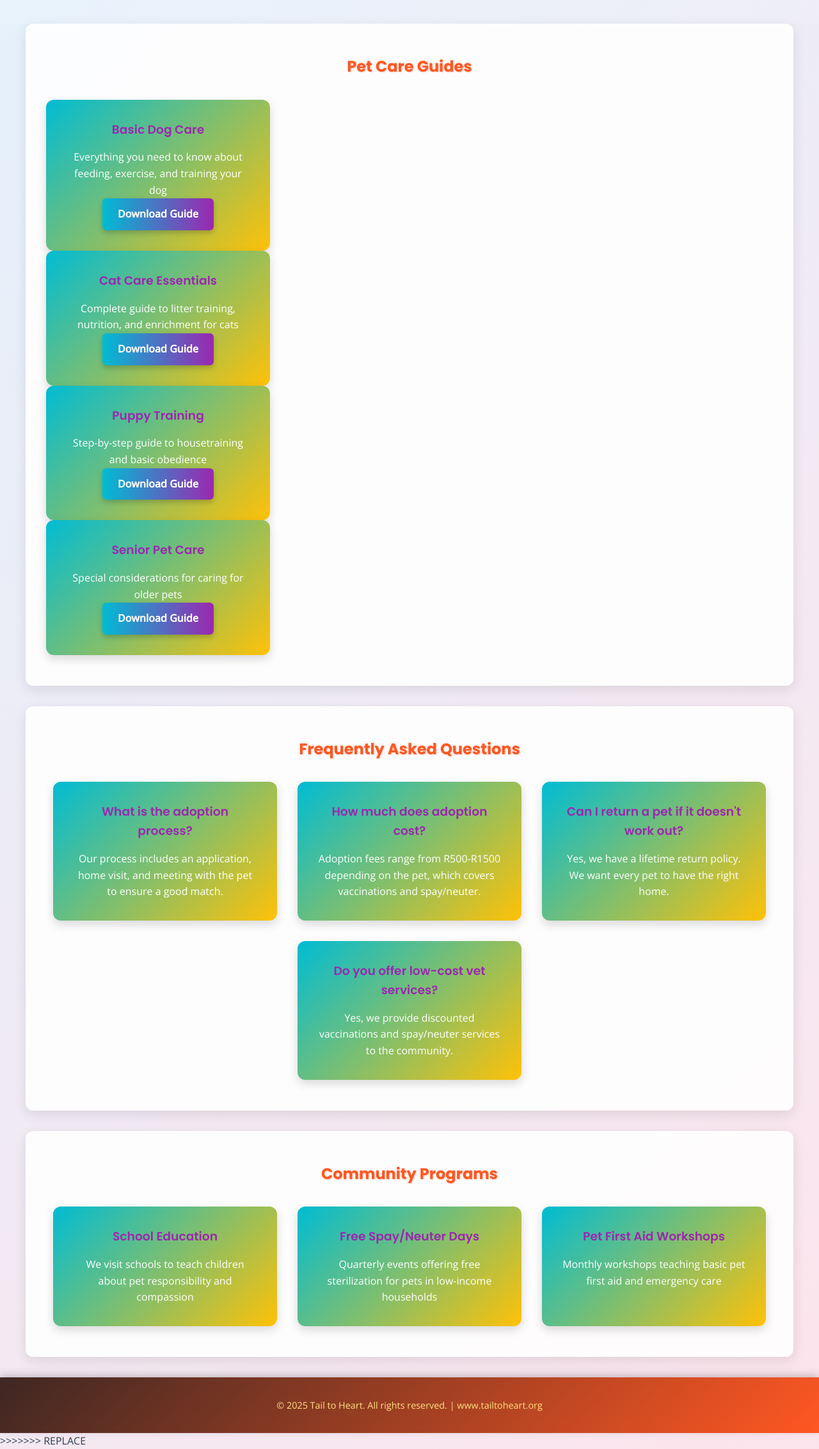
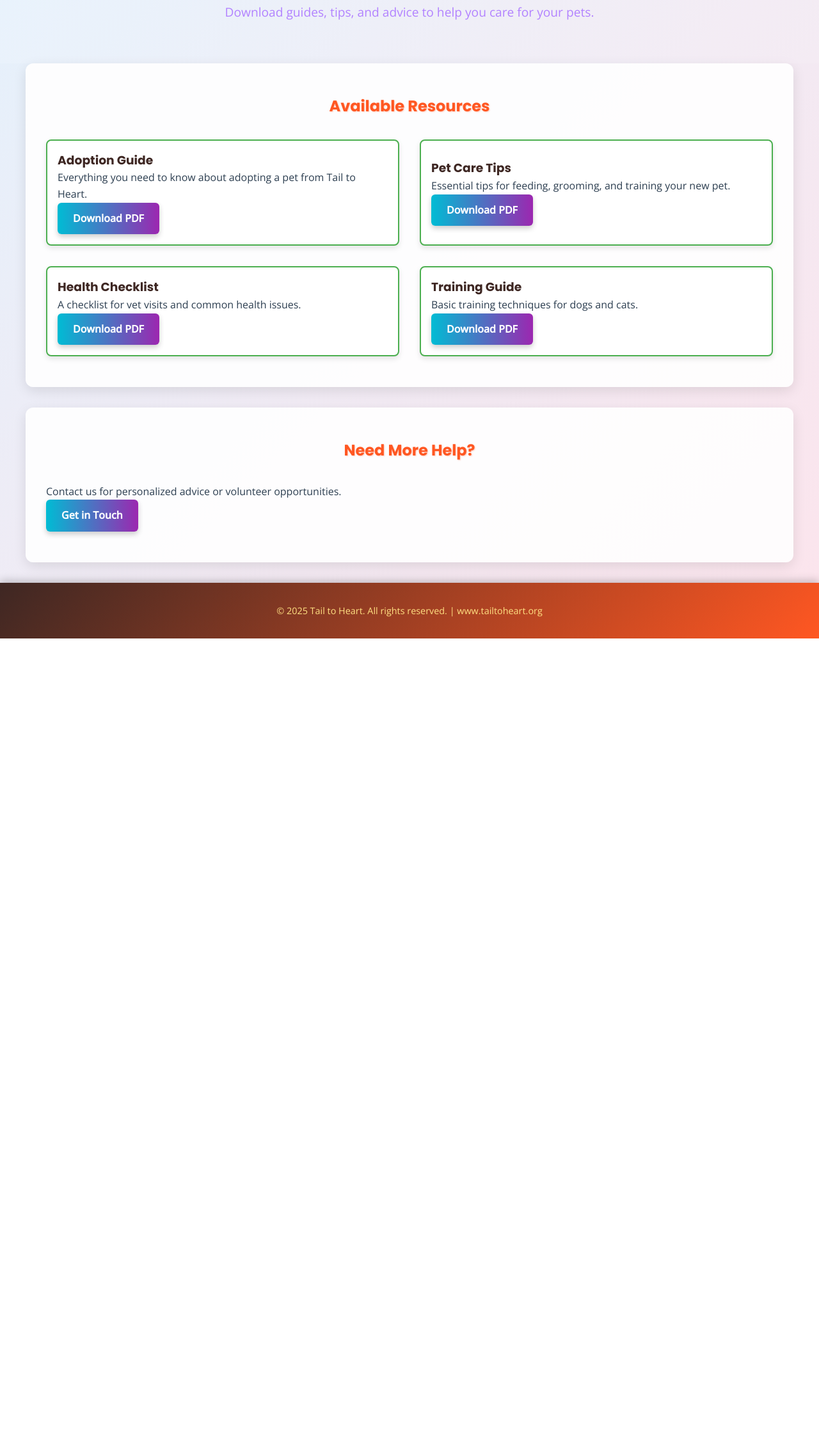
Before and after one commit to teshaanpatel/WEDE-PART1, a plain HTML site: page resources.html in a window 1280 px wide. Shown: the part 272-2537 px from the top of the page at 64% size. After the commit the page ends 1270 px from the top, so only its background shows below. Drawn offline with nearby package versions, Linux system fonts and the light colour scheme.

Commit message:
new layout for pages

```diff
--- a/resources.html
+++ b/resources.html
@@ -6,8 +6,11 @@
     <title>Resources - Tail to Heart</title>
     <link rel="stylesheet" href="style.css">
     <link href="https://fonts.googleapis.com/css2?family=Poppins:wght@400;600;700&family=Open+Sans:wght@400;500&display=swap" rel="stylesheet">
+    <meta name="description" content="Resources for pet owners, including guides, tips, and adoption advice from Tail to Heart.">
+    <meta name="keywords" content="pet resources, adoption guides, animal care tips">
 </head>
 <body>
+<div class='container'><input id='site-search' placeholder='Search site content...' style='width:100%;padding:8px;margin:12px 0;'></div>
     <nav>
         <div class="nav-container">
             <div class="logo">Tail to Heart</div>
@@ -25,74 +28,52 @@
 
     <main>
         <section class="hero">
-            <h1>Educational Resources</h1>
-            <p>Learn about responsible pet ownership and animal welfare</p>
+            <h1>Pet Care Resources</h1>
+            <p>Download guides, tips, and advice to help you care for your pets.</p>
         </section>
 
         <section class="section">
-            <h2>Pet Care Guides</h2>
-            <div class="resources-list">
-                <div class="card">
-                    <h3>Basic Dog Care</h3>
-                    <p>Everything you need to know about feeding, exercise, and training your dog</p>
-                    <a href="#" class="cta-button">Download Guide</a>
+            <h2>Available Resources</h2>
+            <div class="resource-grid">
+                <div class="resource-item">
+
+                    <div class="resource-content">
+                        <h3>Adoption Guide</h3>
+                        <p>Everything you need to know about adopting a pet from Tail to Heart.</p>
+                        <a href="downloads/adoption-guide.pdf" class="cta-button" download>Download PDF</a>
+                    </div>
                 </div>
-                <div class="card">
-                    <h3>Cat Care Essentials</h3>
-                    <p>Complete guide to litter training, nutrition, and enrichment for cats</p>
-                    <a href="#" class="cta-button">Download Guide</a>
+                <div class="resource-item">
+
+                    <div class="resource-content">
+                        <h3>Pet Care Tips</h3>
+                        <p>Essential tips for feeding, grooming, and training your new pet.</p>
+                        <a href="downloads/pet-care-tips.pdf" class="cta-button" download>Download PDF</a>
+                    </div>
                 </div>
-                <div class="card">
-                    <h3>Puppy Training</h3>
-                    <p>Step-by-step guide to housetraining and basic obedience</p>
-                    <a href="#" class="cta-button">Download Guide</a>
+                <div class="resource-item">
+
+                    <div class="resource-content">
+                        <h3>Health Checklist</h3>
+                        <p>A checklist for vet visits and common health issues.</p>
+                        <a href="downloads/health-checklist.pdf" class="cta-button" download>Download PDF</a>
+                    </div>
                 </div>
-                <div class="card">
-                    <h3>Senior Pet Care</h3>
-                    <p>Special considerations for caring for older pets</p>
-                    <a href="#" class="cta-button">Download Guide</a>
+                <div class="resource-item">
+
+                    <div class="resource-content">
+                        <h3>Training Guide</h3>
+                        <p>Basic training techniques for dogs and cats.</p>
+                        <a href="downloads/training-guide.pdf" class="cta-button" download>Download PDF</a>
+                    </div>
                 </div>
             </div>
         </section>
 
         <section class="section">
-            <h2>Frequently Asked Questions</h2>
-            <div class="cards">
-                <div class="card">
-                    <h3>What is the adoption process?</h3>
-                    <p>Our process includes an application, home visit, and meeting with the pet to ensure a good match.</p>
-                </div>
-                <div class="card">
-                    <h3>How much does adoption cost?</h3>
-                    <p>Adoption fees range from R500-R1500 depending on the pet, which covers vaccinations and spay/neuter.</p>
-                </div>
-                <div class="card">
-                    <h3>Can I return a pet if it doesn't work out?</h3>
-                    <p>Yes, we have a lifetime return policy. We want every pet to have the right home.</p>
-                </div>
-                <div class="card">
-                    <h3>Do you offer low-cost vet services?</h3>
-                    <p>Yes, we provide discounted vaccinations and spay/neuter services to the community.</p>
-                </div>
-            </div>
-        </section>
-
-        <section class="section">
-            <h2>Community Programs</h2>
-            <div class="cards">
-                <div class="card">
-                    <h3>School Education</h3>
-                    <p>We visit schools to teach children about pet responsibility and compassion</p>
-                </div>
-                <div class="card">
-                    <h3>Free Spay/Neuter Days</h3>
-                    <p>Quarterly events offering free sterilization for pets in low-income households</p>
-                </div>
-                <div class="card">
-                    <h3>Pet First Aid Workshops</h3>
-                    <p>Monthly workshops teaching basic pet first aid and emergency care</p>
-                </div>
-            </div>
+            <h2>Need More Help?</h2>
+            <p>Contact us for personalized advice or volunteer opportunities.</p>
+            <a href="contact.html" class="cta-button">Get in Touch</a>
         </section>
     </main>
 
@@ -101,4 +82,3 @@
     </footer>
 </body>
 </html>
->>>>>>> REPLACE
```
Also changed, not shown: adopt.html (+40 -63 lines).
